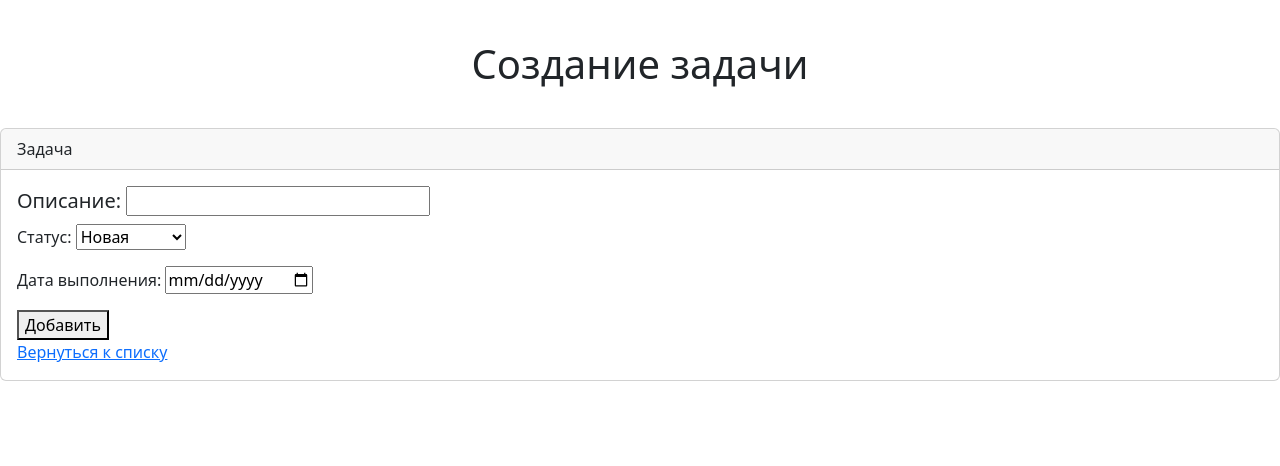
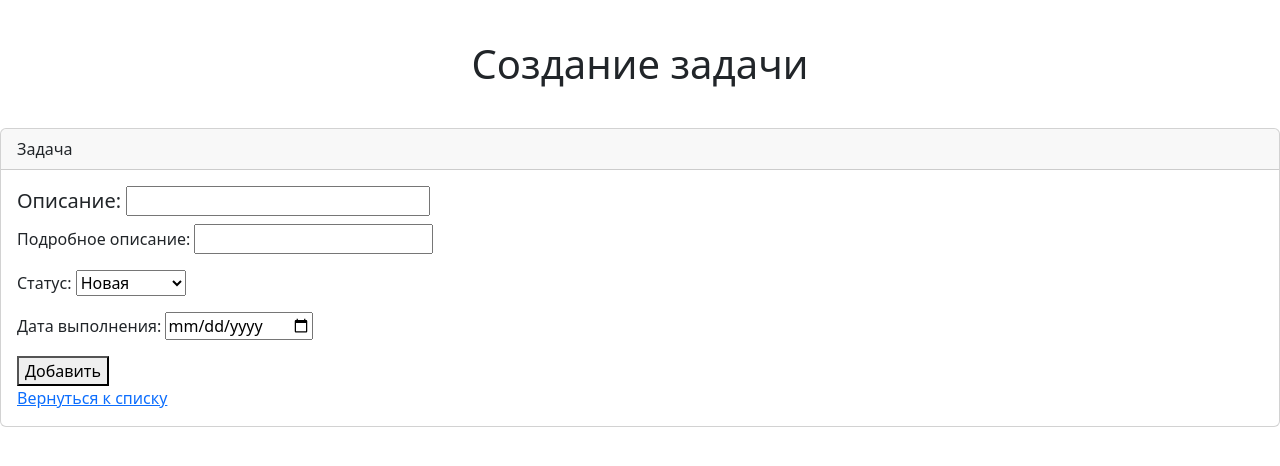
Before and after one commit to ogavril/homework_52_Gavril_Okhlopkov, a Django app: page /add/ in a window 1280 px wide. Shown: the top 466 px of the page. Run offline with Django 4.2, Linux system fonts and the light colour scheme.

Commit message:
Переместил папку templates в webapp\

```diff
--- a/templates/add.html
+++ b/webapp/templates/add.html
@@ -20,6 +20,10 @@
                 <input type="text" name="description" required>
             </h5>
             <p class="card-text">
+                <label for="detailed">Подробное описание:</label>
+                <input type="text" name="detailed_descr">
+            </p>
+            <p class="card-text">
                 <label for="status">Статус:</label>
                 <select name="status" required>
                     <option value="new">Новая</option>
--- a/templates/index.html
+++ b/webapp/templates/index.html
@@ -12,6 +12,7 @@
     <div class="card" style="width: 30rem; margin-bottom: 20px; margin-left: 10px; border-color: black">
         <ul class="list-group list-group-flush">
             <li class="list-group-item">{{ list.description }}</li>
+            <li class="list-group-item">{{ list.detailed_descr }}</li>
             <li class="list-group-item">{{ list.status }}</li>
             <li class="list-group-item">{{ list.due_date|date:"Y-m-d" }}</li>
         </ul>
```
